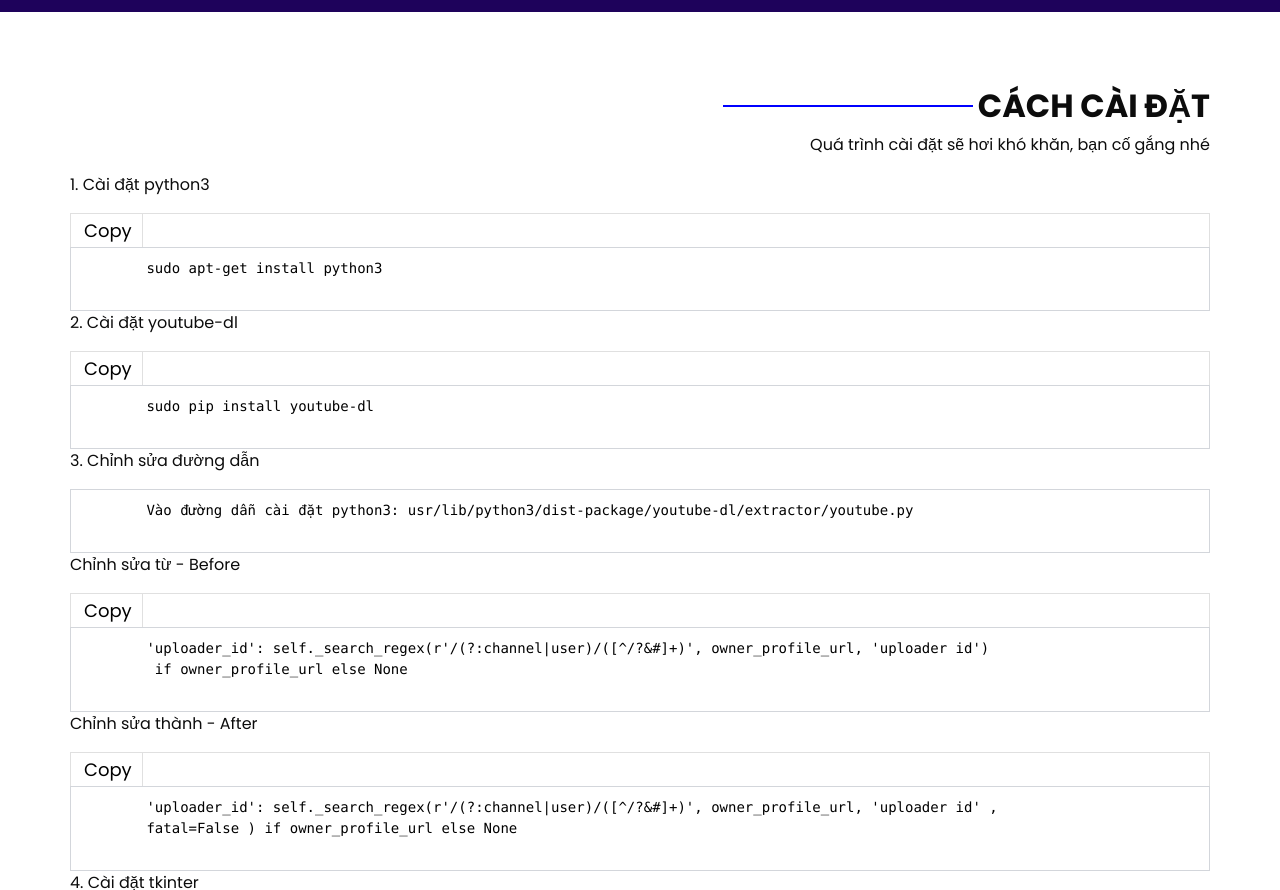
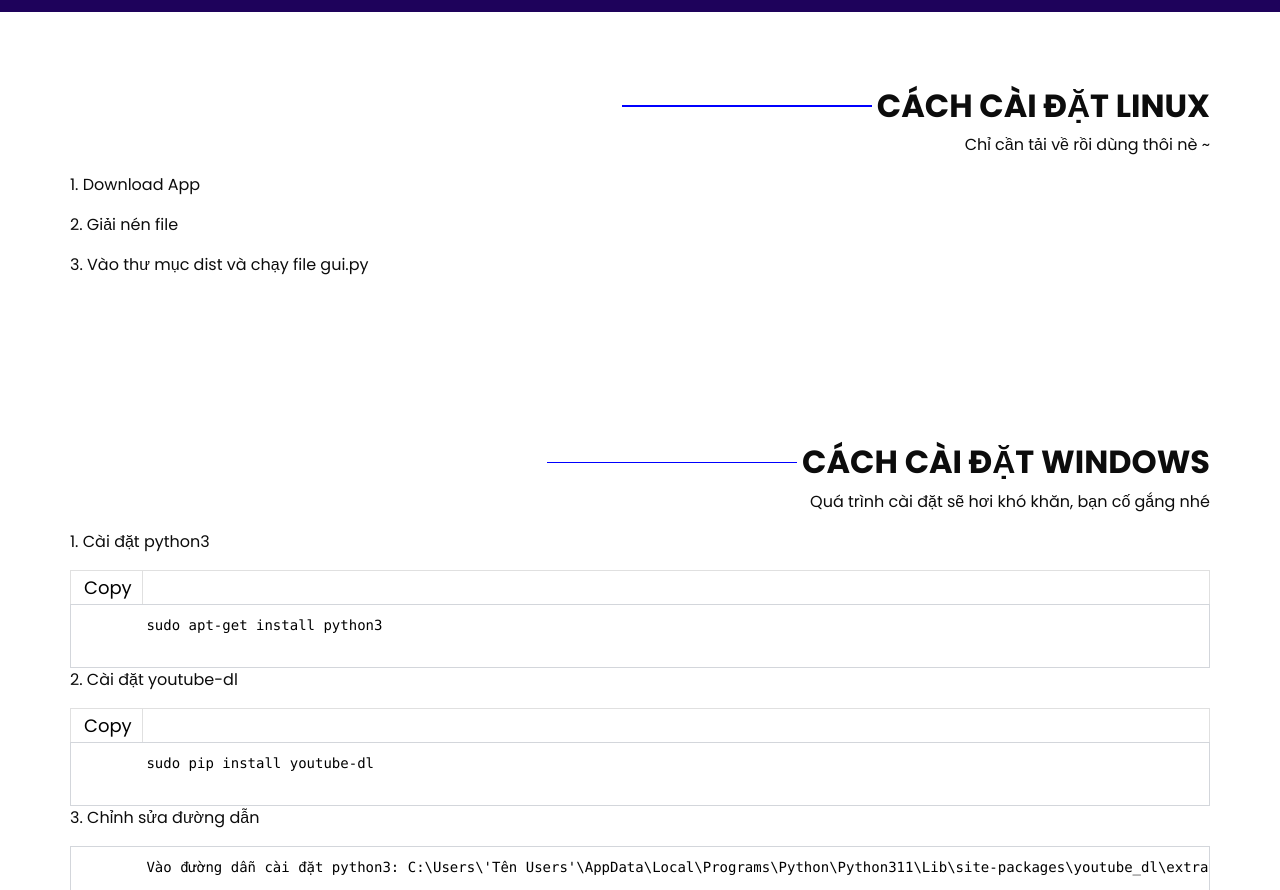
Before and after one commit to tranhobao/tranhobao.github.io, a plain HTML site: page setting.html in a window 1280 px wide. Shown: the part 62-952 px from the top of the page. Drawn offline with nearby package versions, Linux system fonts and the light colour scheme.

Commit message:
edit lan cuoi cùng

```diff
--- a/setting.html
+++ b/setting.html
@@ -90,14 +90,51 @@
 
 
   <!-- news section -->
-
+  <!--LINUX-->
   <section class="news_section layout_padding">
     <div class="container">
       <div class="d-flex flex-column align-items-end">
         <div class="custom_heading-container">
           <hr>
           <h2>
-            Cách cài đặt
+            Cách cài đặt Linux
+          </h2>
+
+        </div>
+        <p>
+          Chỉ cần tải về rồi dùng thôi nè ~
+        </p>
+      </div>
+
+      <!--Bắt đầu sửa-->
+
+      <p>1. Download App</p>
+      <!-- <div class="setting_container">
+        <a class="copyTextButton" data-clipboard-target="#content1" href="#null" title="Copy">Copy</a>
+      </div>
+      <pre class="codetoClipboard" id="content1">
+        sudo apt-get install python3
+      </pre> -->
+
+      <p>2. Giải nén file</p>
+      <!-- <div class="setting_container">
+        <a class="copyTextButton" data-clipboard-target="#content1" href="#null" title="Copy">Copy</a>
+      </div>
+      <pre class="codetoClipboard" id="content1">
+        sudo pip install youtube-dl
+      </pre> -->
+
+      <p>3. Vào thư mục dist và chạy file gui.py</p>
+  </section>
+  <!--END LINUX-->
+  <!--WINDOWS-->
+  <section class="news_section layout_padding">
+    <div class="container">
+      <div class="d-flex flex-column align-items-end">
+        <div class="custom_heading-container">
+          <hr>
+          <h2>
+            Cách cài đặt Windows
           </h2>
 
         </div>
@@ -126,7 +163,7 @@
 
       <p>3. Chỉnh sửa đường dẫn</p>
       <pre class="codetoClipboard" id="content1">
-        Vào đường dẫn cài đặt python3: usr/lib/python3/dist-package/youtube-dl/extractor/youtube.py
+        Vào đường dẫn cài đặt python3: C:\Users\'Tên Users'\AppData\Local\Programs\Python\Python311\Lib\site-packages\youtube_dl\extractor\youtube.py
       </pre>
       <p>Chỉnh sửa từ - Before</p>
       <!--Before-->
@@ -134,8 +171,7 @@
         <a class="copyTextButton" data-clipboard-target="#content1" href="#null" title="Copy">Copy</a>
       </div>
       <pre class="codetoClipboard" id="content1">
-        'uploader_id': self._search_regex(r'/(?:channel|user)/([^/?&#]+)', owner_profile_url, 'uploader id')
-         if owner_profile_url else None
+        self._search_regex(r'/(?:channel|user)/([^/?&#]+)', owner_profile_url, 'uploader id') if owner_profile_url else None
       </pre>
       <!--After-->
       <p>Chỉnh sửa thành - After</p>
@@ -143,8 +179,7 @@
         <a class="copyTextButton" data-clipboard-target="#content1" href="#null" title="Copy">Copy</a>
       </div>
       <pre class="codetoClipboard" id="content1">
-        'uploader_id': self._search_regex(r'/(?:channel|user)/([^/?&#]+)', owner_profile_url, 'uploader id' ,
-        fatal=False ) if owner_profile_url else None
+        'After: 'uploader_id': self._search_regex(r'/(?:channel|user)/([^/?&#]+)', owner_profile_url, 'uploader id' , fatal=False ) if owner_profile_url else None
       </pre>
 
       <p>4. Cài đặt tkinter</p>
@@ -156,6 +191,7 @@
       </pre>
       </div>
   </section>
+  <!--END WINDOWS-->
       <style>
         .setting_container{background-color: #fff;
         border: 1px
```
Also changed, not shown: index.html (+7 -2 lines), team.html (+2 -2 lines).
